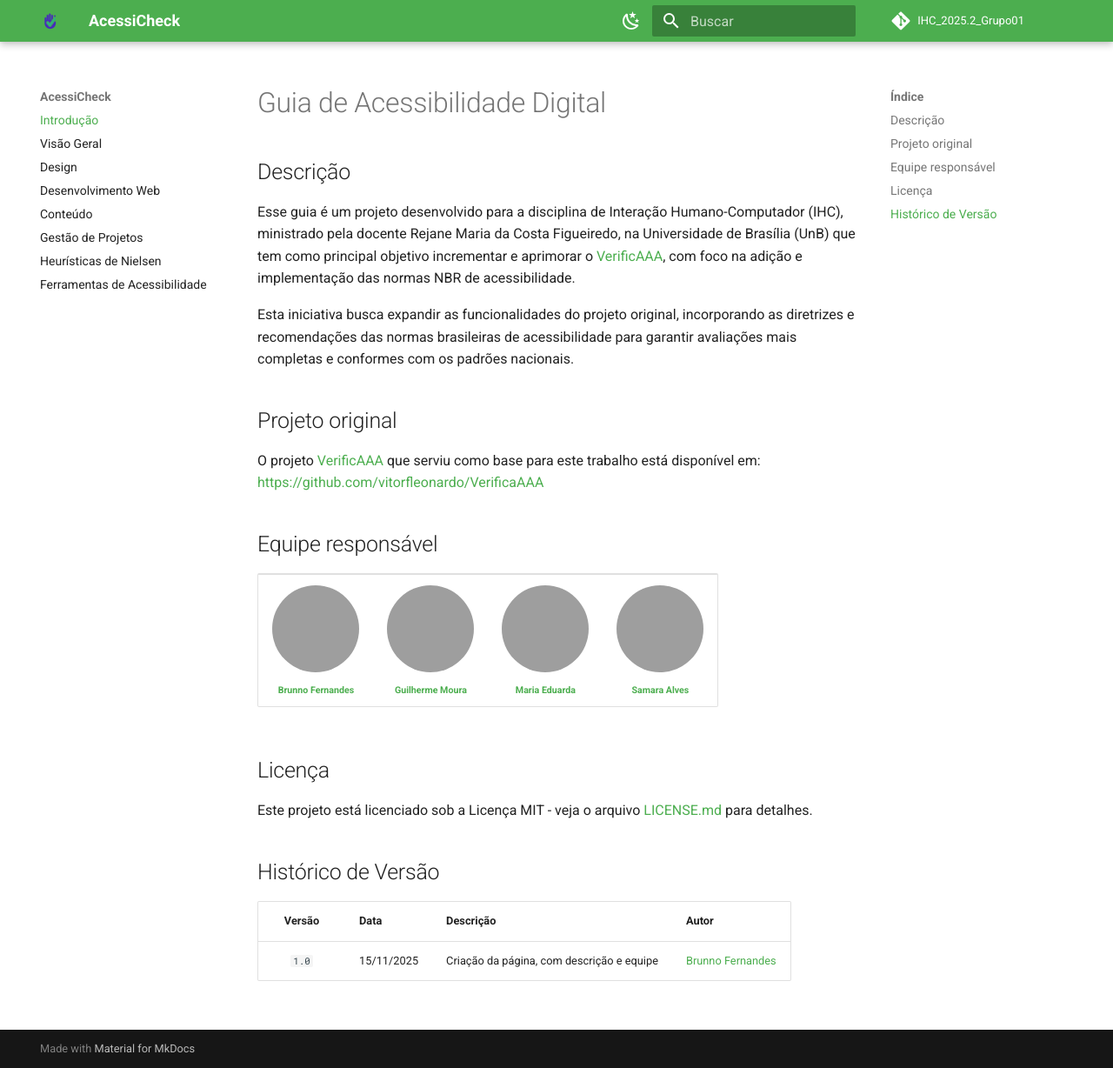
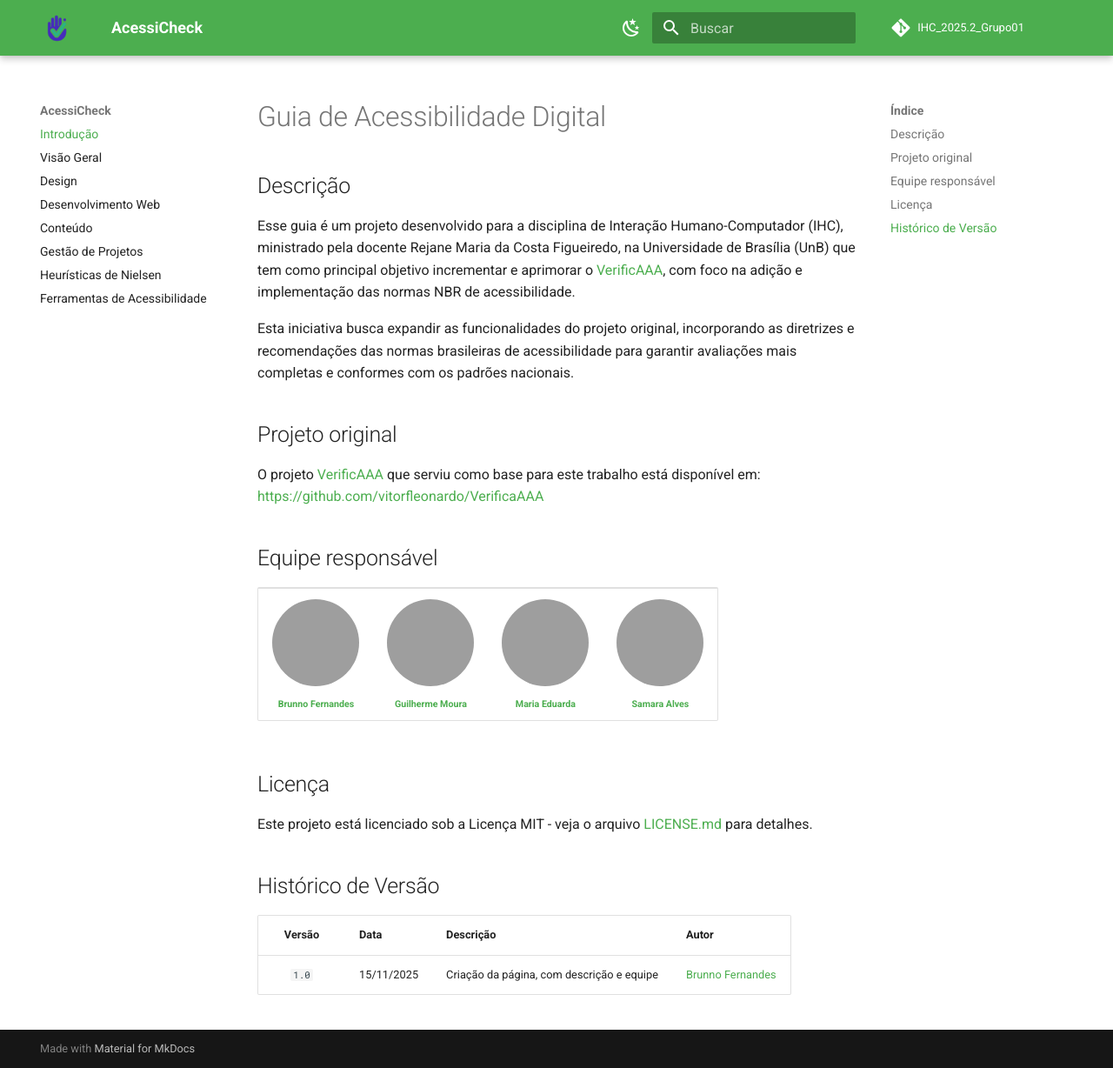
Before and after one commit to UnB-IHC/IHC_2025.2_Grupo01, an MkDocs documentation site: the page built from docs/index.md, in a window 1280 px wide and 1228 px high. Shown: the whole window at 87% size. Built offline with MkDocs 1.6.1 and Material for MkDocs 9.7.7, drawn with Linux system fonts in a browser that asks for light colours; comment, search, counter and statistics services are not loaded; grey boxes are pictures that could not be loaded.

Commit message:
ajuste do tamanho da logo

```diff
--- a/docs/css/extra.css
+++ b/docs/css/extra.css
@@ -41,3 +41,11 @@
     transform: translateY(-50%);
     opacity: 1;
 }
+
+.md-header__button.md-logo img,
+.md-logo img {
+    height: 40px !important;
+    width: auto !important;
+    object-fit: contain !important;
+    margin-right: 0.5rem;
+}
```
